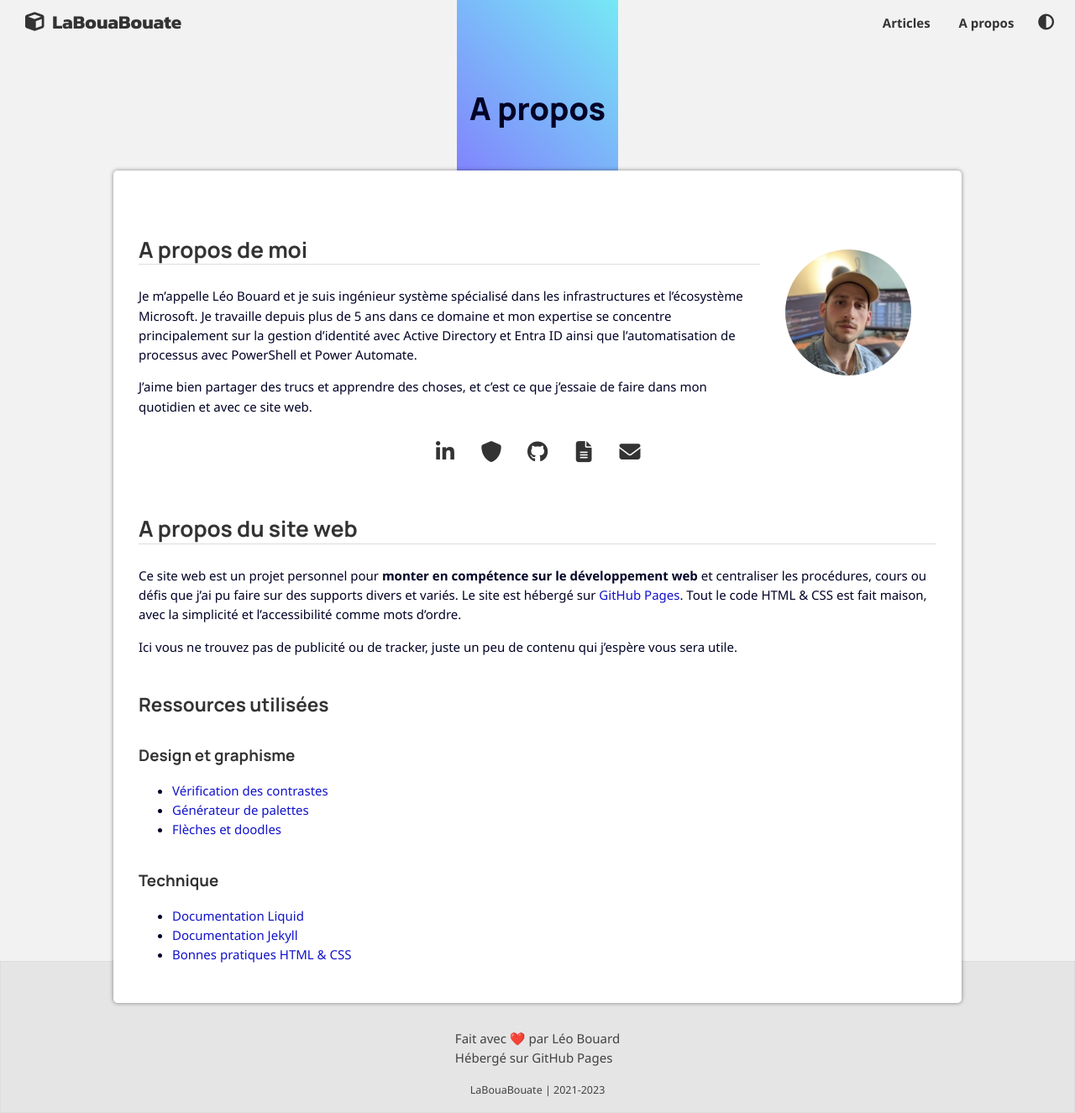
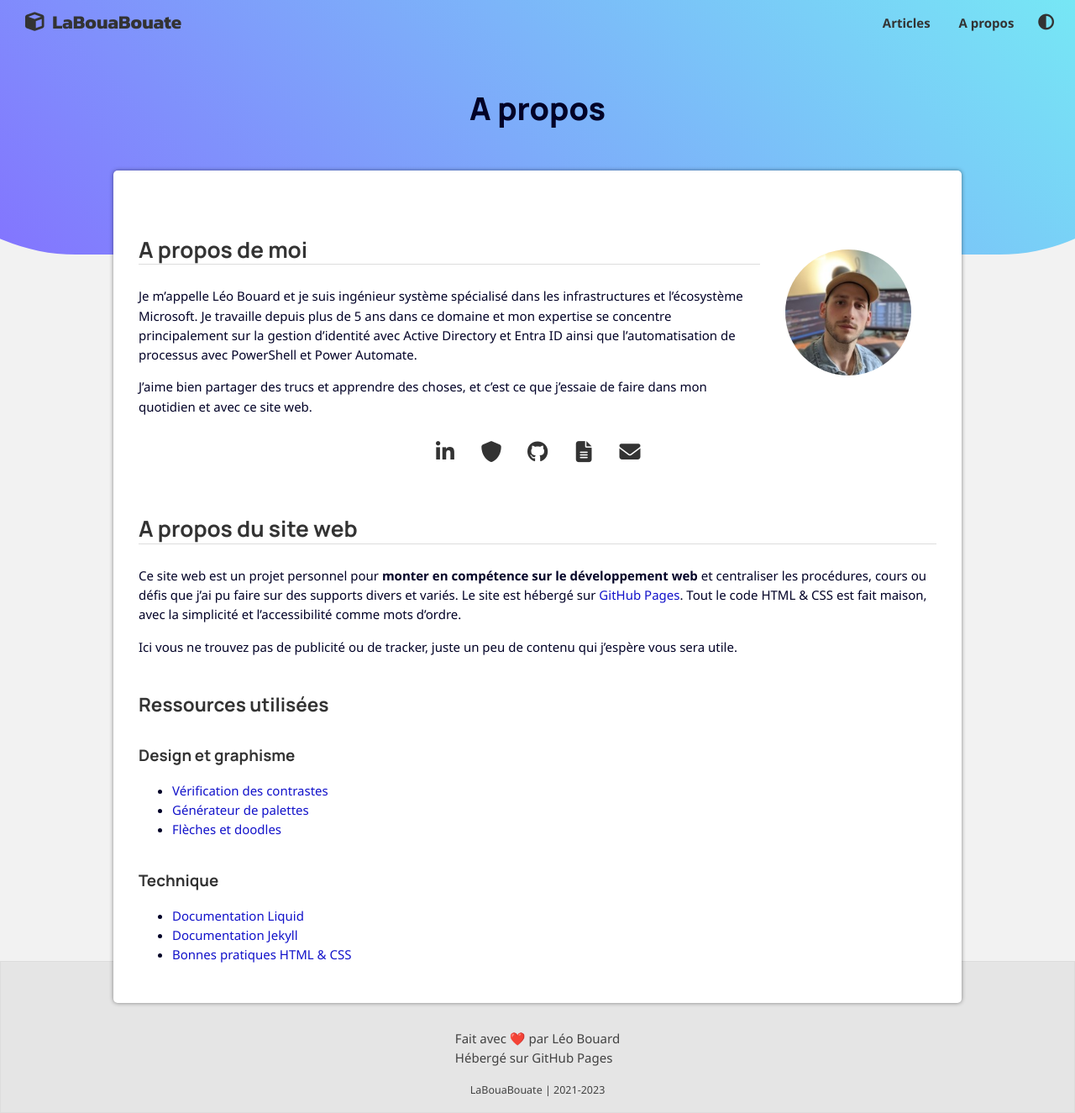
Before and after one commit to leobouard/leobouard.github.io, a Jekyll site: the page built from about.md, in a window 1280 px wide. Shown: the whole page at 84% size. Built offline with Jekyll 4.4.1, drawn with Linux system fonts in a browser that asks for light colours; nearby versions of some CDN libraries; some web fonts are replaced.

Commit message:
Update posts.scss

```diff
--- a/assets/css/posts.scss
+++ b/assets/css/posts.scss
@@ -92,7 +92,7 @@ span.articleDescription {
     justify-content: center;
     background: linear-gradient(45deg, var(--primary), var(--secondary));
     user-select: none;
-    max-width: 1550px;
+    min-width: 1550px;
     z-index: -1;
     margin: -100px 0px;
     min-height: 350px;
```
